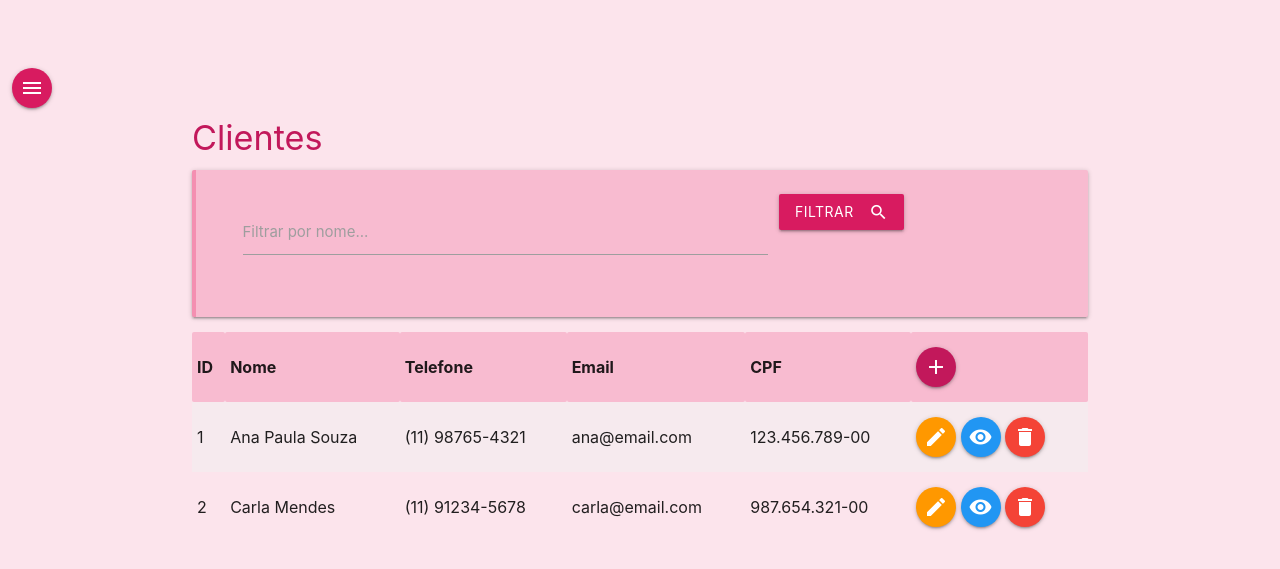
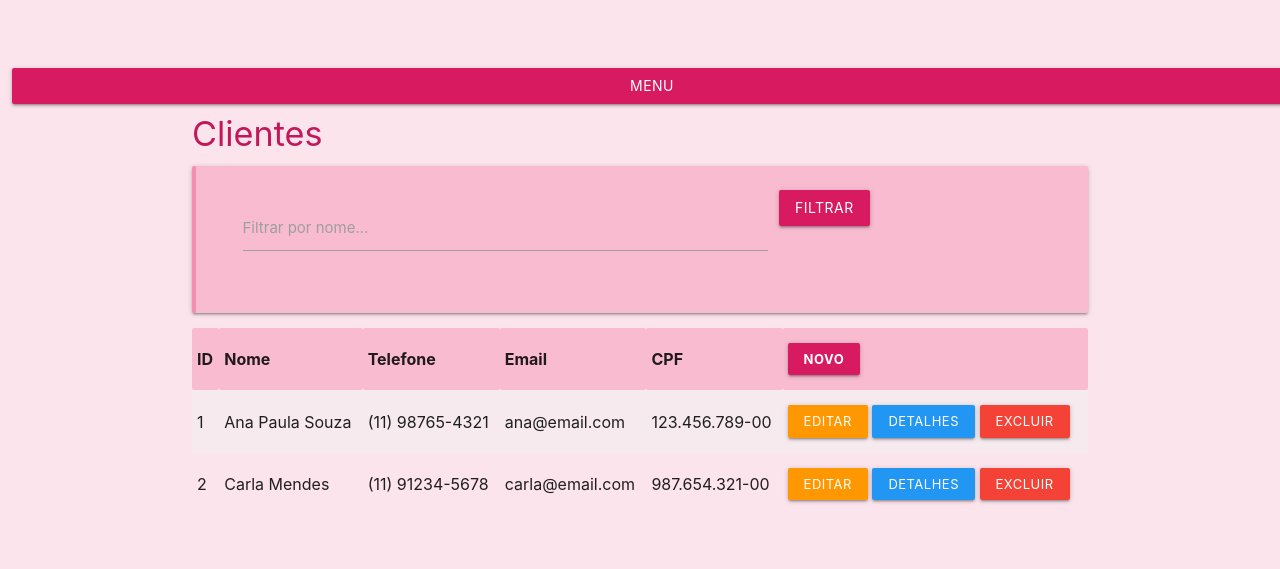
Before and after one commit to thiagocruzdev/gestao-estetica, a PHP site: page /VIEW/CLIENTE/lstcliente.php in a window 1280 px wide. Shown: the top 569 px of the page. Run offline with PHP 8.4, Linux system fonts and the light colour scheme; the visitor is signed in with stand-in values (Sample User, id 1); data comes from the database, SQL or seed files in the repository; some libraries are stand-ins or nearby versions.

Commit message:
Ajustado menus

```diff
--- a/VIEW/CLIENTE/frmdetcliente.php
+++ b/VIEW/CLIENTE/frmdetcliente.php
@@ -12,7 +12,6 @@
     <link rel="stylesheet" href="https://cdnjs.cloudflare.com/ajax/libs/materialize/1.0.0/css/materialize.min.css">
     <link rel="stylesheet" href="/lpphpadst126/view/css/style.css">
     <script src="https://cdnjs.cloudflare.com/ajax/libs/materialize/1.0.0/js/materialize.min.js"></script>
-    <link href="https://fonts.googleapis.com/icon?family=Material+Icons" rel="stylesheet">
     <meta charset="UTF-8"><title>Detalhes do Cliente</title>
 </head>
 <body class="pink lighten-5">
--- a/VIEW/CLIENTE/frmedtcliente.php
+++ b/VIEW/CLIENTE/frmedtcliente.php
@@ -12,7 +12,6 @@
     <link rel="stylesheet" href="https://cdnjs.cloudflare.com/ajax/libs/materialize/1.0.0/css/materialize.min.css">
     <link rel="stylesheet" href="/lpphpadst126/view/css/style.css">
     <script src="https://cdnjs.cloudflare.com/ajax/libs/materialize/1.0.0/js/materialize.min.js"></script>
-    <link href="https://fonts.googleapis.com/icon?family=Material+Icons" rel="stylesheet">
     <meta charset="UTF-8"><title>Editar Cliente</title>
 </head>
 <body class="pink lighten-5">
--- a/VIEW/CLIENTE/frminscliente.php
+++ b/VIEW/CLIENTE/frminscliente.php
@@ -5,7 +5,6 @@
     <link rel="stylesheet" href="https://cdnjs.cloudflare.com/ajax/libs/materialize/1.0.0/css/materialize.min.css">
     <link rel="stylesheet" href="/lpphpadst126/view/css/style.css">
     <script src="https://cdnjs.cloudflare.com/ajax/libs/materialize/1.0.0/js/materialize.min.js"></script>
-    <link href="https://fonts.googleapis.com/icon?family=Material+Icons" rel="stylesheet">
     <meta charset="UTF-8"><title>Inserir Cliente</title>
 </head>
 <body class="pink lighten-5">
@@ -26,7 +25,7 @@
                     <input type="text" id="cpf" name="cpf"><label for="cpf">CPF</label>
                 </div>
                 <div class="acoes-formulario col s12">
-                    <button class="btn pink darken-1" type="submit">Salvar <i class="material-icons right">save</i></button>
+                    <button class="btn pink darken-1" type="submit">Salvar</button>
                 </div>
             </form>
         </div>
--- a/VIEW/CLIENTE/lstcliente.php
+++ b/VIEW/CLIENTE/lstcliente.php
@@ -17,7 +17,6 @@
 <head>
     <link rel="stylesheet" href="https://cdnjs.cloudflare.com/ajax/libs/materialize/1.0.0/css/materialize.min.css">
     <script src="https://cdnjs.cloudflare.com/ajax/libs/materialize/1.0.0/js/materialize.min.js"></script>
-    <link href="https://fonts.googleapis.com/icon?family=Material+Icons" rel="stylesheet">
     <meta charset="UTF-8">
     <meta name="viewport" content="width=device-width, initial-scale=1.0">
     <title>Listar Clientes</title>
@@ -31,14 +30,14 @@
                     <input id="search" type="search" name="busca_nome">
                     <label for="search">Filtrar por nome...</label>
                 </div>
-                <button class="btn pink darken-1" type="submit">Filtrar <i class="material-icons right">search</i></button>
+                <button class="btn pink darken-1" type="submit">Filtrar</button>
             </form>
         </div>
         <table class="striped highlight">
             <thead class="pink lighten-3">
                 <tr>
                     <th>ID</th><th>Nome</th><th>Telefone</th><th>Email</th><th>CPF</th>
-                    <th><a class="btn-floating pink darken-2"><i class="material-icons" onclick="location.href='frminscliente.php'">add</i></a></th>
+                    <th><a class="btn pink darken-1 btn-small" href="frminscliente.php">Novo</a></th>
                 </tr>
             </thead>
             <tbody>
@@ -50,9 +49,9 @@
                     <td><?php echo $cliente->getEmail(); ?></td>
                     <td><?php echo $cliente->getCpf(); ?></td>
                     <td>
-                        <a class="btn-floating orange"><i class="material-icons" onclick="location.href='frmedtcliente.php?id=<?php echo $cliente->getId(); ?>'">edit</i></a>
-                        <a class="btn-floating blue"><i class="material-icons" onclick="location.href='frmdetcliente.php?id=<?php echo $cliente->getId(); ?>'">visibility</i></a>
-                        <a class="btn-floating red"><i class="material-icons" onclick="remover(<?php echo $cliente->getId(); ?>)">delete</i></a>
+                        <a class="btn orange btn-small" href="frmedtcliente.php?id=<?php echo $cliente->getId(); ?>">Editar</a>
+                        <a class="btn blue btn-small" href="frmdetcliente.php?id=<?php echo $cliente->getId(); ?>">Detalhes</a>
+                        <a class="btn red btn-small" onclick="remover(<?php echo $cliente->getId(); ?>)">Excluir</a>
                     </td>
                 </tr>
             <?php } ?>
--- a/VIEW/PRODUTO/frmedtproduto.php
+++ b/VIEW/PRODUTO/frmedtproduto.php
@@ -12,7 +12,6 @@
     <link rel="stylesheet" href="https://cdnjs.cloudflare.com/ajax/libs/materialize/1.0.0/css/materialize.min.css">
     <link rel="stylesheet" href="/lpphpadst126/view/css/style.css">
     <script src="https://cdnjs.cloudflare.com/ajax/libs/materialize/1.0.0/js/materialize.min.js"></script>
-    <link href="https://fonts.googleapis.com/icon?family=Material+Icons" rel="stylesheet">
     <meta charset="UTF-8"><title>Editar Produto</title>
 </head>
 <body class="pink lighten-5">
--- a/VIEW/PRODUTO/frminsproduto.php
+++ b/VIEW/PRODUTO/frminsproduto.php
@@ -5,7 +5,6 @@
     <link rel="stylesheet" href="https://cdnjs.cloudflare.com/ajax/libs/materialize/1.0.0/css/materialize.min.css">
     <link rel="stylesheet" href="/lpphpadst126/view/css/style.css">
     <script src="https://cdnjs.cloudflare.com/ajax/libs/materialize/1.0.0/js/materialize.min.js"></script>
-    <link href="https://fonts.googleapis.com/icon?family=Material+Icons" rel="stylesheet">
     <meta charset="UTF-8"><title>Inserir Produto</title>
 </head>
 <body class="pink lighten-5">
--- a/VIEW/SERVICO/frmedtservico.php
+++ b/VIEW/SERVICO/frmedtservico.php
@@ -16,7 +16,6 @@
     <link rel="stylesheet" href="/lpphpadst126/view/css/style.css">
     <script src="https://code.jquery.com/jquery-3.1.1.min.js"></script>
     <script src="https://cdnjs.cloudflare.com/ajax/libs/materialize/1.0.0/js/materialize.min.js"></script>
-    <link href="https://fonts.googleapis.com/icon?family=Material+Icons" rel="stylesheet">
     <script src="/lpphpadst126/view/js/init.js"></script>
     <meta charset="UTF-8"><title>Editar Serviço</title>
 </head>
--- a/VIEW/SERVICO/frminsservico.php
+++ b/VIEW/SERVICO/frminsservico.php
@@ -15,7 +15,6 @@
     <link rel="stylesheet" href="/lpphpadst126/view/css/style.css">
     <script src="https://code.jquery.com/jquery-3.1.1.min.js"></script>
     <script src="https://cdnjs.cloudflare.com/ajax/libs/materialize/1.0.0/js/materialize.min.js"></script>
-    <link href="https://fonts.googleapis.com/icon?family=Material+Icons" rel="stylesheet">
     <script src="/lpphpadst126/view/js/init.js"></script>
     <meta charset="UTF-8"><title>Inserir Serviço</title>
 </head>
@@ -85,7 +84,7 @@
                 </div>
 
                 <div class="acoes-formulario col s12">
-                    <button class="btn pink darken-1" type="submit">Salvar <i class="material-icons right">save</i></button>
+                    <button class="btn pink darken-1" type="submit">Salvar</button>
                 </div>
             </form>
         </div>
--- a/VIEW/USUARIO/frmedtusuario.php
+++ b/VIEW/USUARIO/frmedtusuario.php
@@ -18,7 +18,6 @@
     <link rel="stylesheet" href="/lpphpadst126/view/css/style.css">
     <script src="https://code.jquery.com/jquery-3.1.1.min.js"></script>
     <script src="https://cdnjs.cloudflare.com/ajax/libs/materialize/1.0.0/js/materialize.min.js"></script>
-    <link href="https://fonts.googleapis.com/icon?family=Material+Icons" rel="stylesheet">
     <script src="/lpphpadst126/view/js/init.js"></script>
     <meta charset="UTF-8"><title>Editar Usuário</title>
 </head>
--- a/VIEW/USUARIO/frminsusuario.php
+++ b/VIEW/USUARIO/frminsusuario.php
@@ -13,7 +13,6 @@
     <link rel="stylesheet" href="/lpphpadst126/view/css/style.css">
     <script src="https://code.jquery.com/jquery-3.1.1.min.js"></script>
     <script src="https://cdnjs.cloudflare.com/ajax/libs/materialize/1.0.0/js/materialize.min.js"></script>
-    <link href="https://fonts.googleapis.com/icon?family=Material+Icons" rel="stylesheet">
     <script src="/lpphpadst126/view/js/init.js"></script>
     <meta charset="UTF-8"><title>Inserir Usuário</title>
 </head>
--- a/VIEW/css/style.css
+++ b/VIEW/css/style.css
@@ -80,8 +80,7 @@
 }
 
 i.iconis {
-  font-size: 1em !important;
-  margin-top: 8px;
+  display: none;
 }
 
 .login {
@@ -113,10 +112,6 @@
 
 #slide-out.sidenav {
   width: 280px;
-}
-
-#slide-out.sidenav li > a > i.material-icons {
-  margin-right: 12px;
 }
 
 #slide-out .user-view .sidenav-close {
--- a/VIEW/home.php
+++ b/VIEW/home.php
@@ -18,7 +18,6 @@
             <div class="col s12 m4">
                 <div class="card pink lighten-4 hoverable">
                     <div class="card-content pink-text text-darken-3">
-                        <i class="material-icons medium">people</i>
                         <h5>Clientes</h5>
                         <p>Cadastro e consulta de clientes</p>
                     </div>
@@ -30,7 +29,6 @@
             <div class="col s12 m4">
                 <div class="card pink lighten-4 hoverable">
                     <div class="card-content pink-text text-darken-3">
-                        <i class="material-icons medium">inventory</i>
                         <h5>Produtos</h5>
                         <p>Controle de estoque de produtos</p>
                     </div>
@@ -42,7 +40,6 @@
             <div class="col s12 m4">
                 <div class="card pink lighten-4 hoverable">
                     <div class="card-content pink-text text-darken-3">
-                        <i class="material-icons medium">content_cut</i>
                         <h5>Serviços</h5>
                         <p>Registro de serviços e produtos usados</p>
                     </div>
--- a/VIEW/index.php
+++ b/VIEW/index.php
@@ -5,7 +5,6 @@
     <meta name="viewport" content="width=device-width, initial-scale=1">
     <meta http-equiv="x-ua-compatible" content="ie=edge">
     <link rel="icon" href="/lpphpadst126/images/logo.jpeg">
-    <link href="https://fonts.googleapis.com/icon?family=Material+Icons" rel="stylesheet">
     <title>Login - Clínica Estética</title>
     <link rel="stylesheet" href="https://cdnjs.cloudflare.com/ajax/libs/materialize/1.0.0/css/materialize.min.css">
     <link rel="stylesheet" href="/lpphpadst126/view/css/style.css">
@@ -27,12 +26,10 @@
                 ?>
                 <form method="POST" action="login.php">
                     <div class="input-field">
-                        <i class="material-icons iconis prefix pink-text">account_box</i>
                         <input id="icon_prefix" type="text" name="usuario" class="validate" required>
                         <label for="icon_prefix">Usuário</label>
                     </div>
                     <div class="input-field">
-                        <i class="material-icons iconis prefix pink-text">lock</i>
                         <input id="password" type="password" name="password" class="validate" required>
                         <label for="password">Senha</label>
                     </div>
--- a/VIEW/menu.php
+++ b/VIEW/menu.php
@@ -7,33 +7,27 @@
     exit;
 }
 ?>
-<link href="https://fonts.googleapis.com/icon?family=Material+Icons" rel="stylesheet">
 <link rel="stylesheet" href="/lpphpadst126/view/css/style.css">
 
-<a href="#" data-target="slide-out" class="sidenav-trigger btn-floating pink darken-1 menu-fab waves-effect waves-light" title="Abrir menu">
-    <i class="material-icons">menu</i>
-</a>
+<a href="#" data-target="slide-out" class="sidenav-trigger btn pink darken-1 menu-fab waves-effect waves-light" title="Abrir menu">Menu</a>
 
 <ul id="slide-out" class="sidenav pink lighten-4">
     <li>
         <div class="user-view pink lighten-3">
-            <a href="#" class="sidenav-close pink-text text-darken-3" title="Fechar menu">
-                <i class="material-icons">close</i>
-            </a>
             <span class="pink-text text-darken-3 name"><?php echo $_SESSION['nome'] ?? ''; ?></span>
             <span class="pink-text text-darken-2 email"><?php echo ucfirst($_SESSION['nivel'] ?? ''); ?></span>
         </div>
     </li>
-    <li><a href="/lpphpadst126/view/home.php"><i class="material-icons">home</i>Home</a></li>
-    <li><a href="/lpphpadst126/view/cliente/lstcliente.php"><i class="material-icons">people</i>Clientes</a></li>
-    <li><a href="/lpphpadst126/view/produto/lstproduto.php"><i class="material-icons">inventory</i>Produtos</a></li>
-    <li><a href="/lpphpadst126/view/servico/lstservico.php"><i class="material-icons">content_cut</i>Serviços</a></li>
-    <li><a href="/lpphpadst126/view/relatorio/relatorio.php"><i class="material-icons">assessment</i>Relatórios</a></li>
+    <li><a href="/lpphpadst126/view/home.php">Home</a></li>
+    <li><a href="/lpphpadst126/view/cliente/lstcliente.php">Clientes</a></li>
+    <li><a href="/lpphpadst126/view/produto/lstproduto.php">Produtos</a></li>
+    <li><a href="/lpphpadst126/view/servico/lstservico.php">Serviços</a></li>
+    <li><a href="/lpphpadst126/view/relatorio/relatorio.php">Relatórios</a></li>
     <?php if (isset($_SESSION['nivel']) && $_SESSION['nivel'] == 'admin') { ?>
-    <li><a href="/lpphpadst126/view/usuario/lstusuario.php"><i class="material-icons">admin_panel_settings</i>Usuários</a></li>
+    <li><a href="/lpphpadst126/view/usuario/lstusuario.php">Usuários</a></li>
     <?php } ?>
     <li><div class="divider"></div></li>
-    <li><a href="/lpphpadst126/view/logout.php"><i class="material-icons">exit_to_app</i>Sair</a></li>
+    <li><a href="/lpphpadst126/view/logout.php">Sair</a></li>
 </ul>
 
 <script src="https://code.jquery.com/jquery-3.1.1.min.js"></script>
```
Also changed, not shown: VIEW/PRODUTO/lstproduto.php (+4 -5 lines), VIEW/SERVICO/lstservico.php (+4 -5 lines), VIEW/USUARIO/lstusuario.php (+4 -5 lines).
